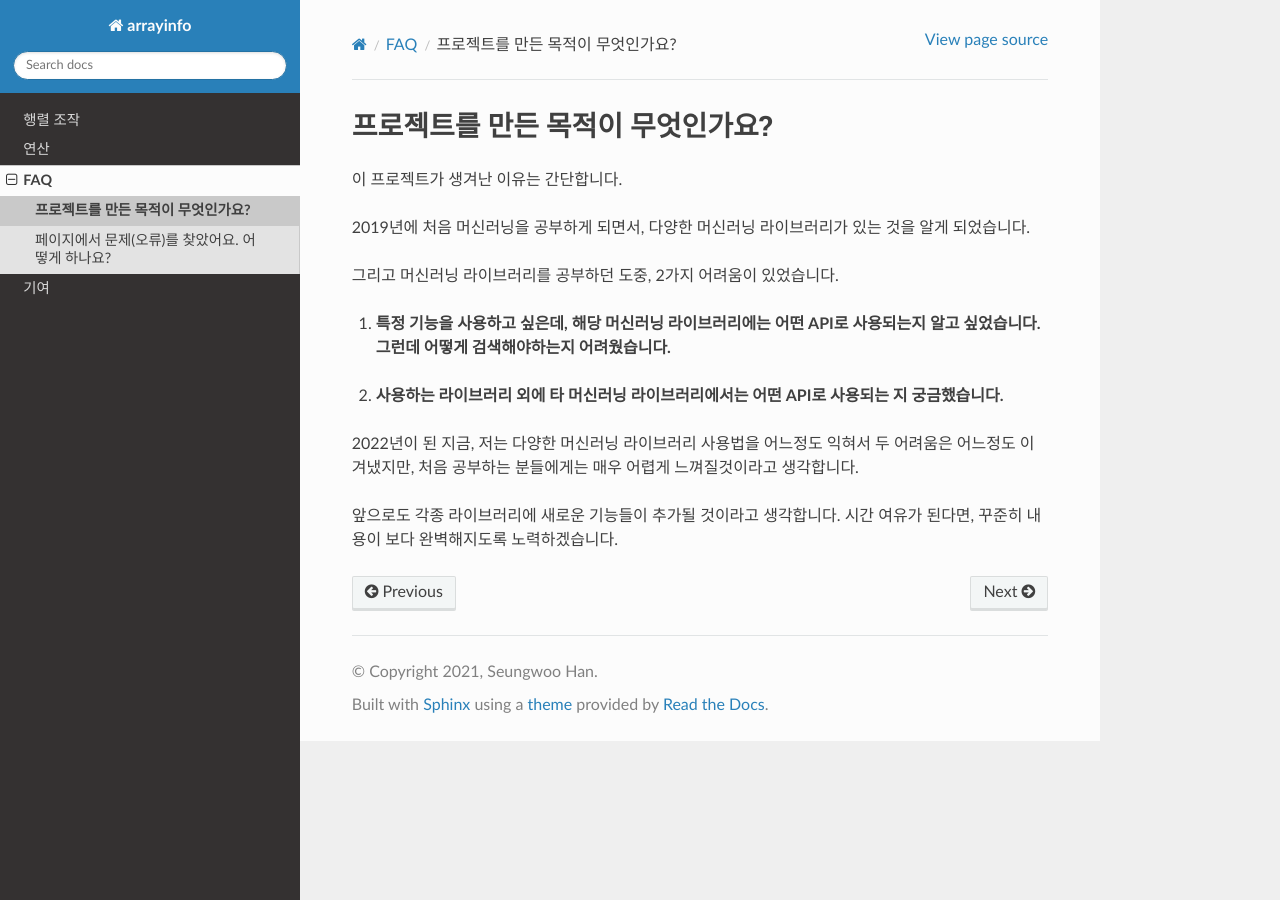
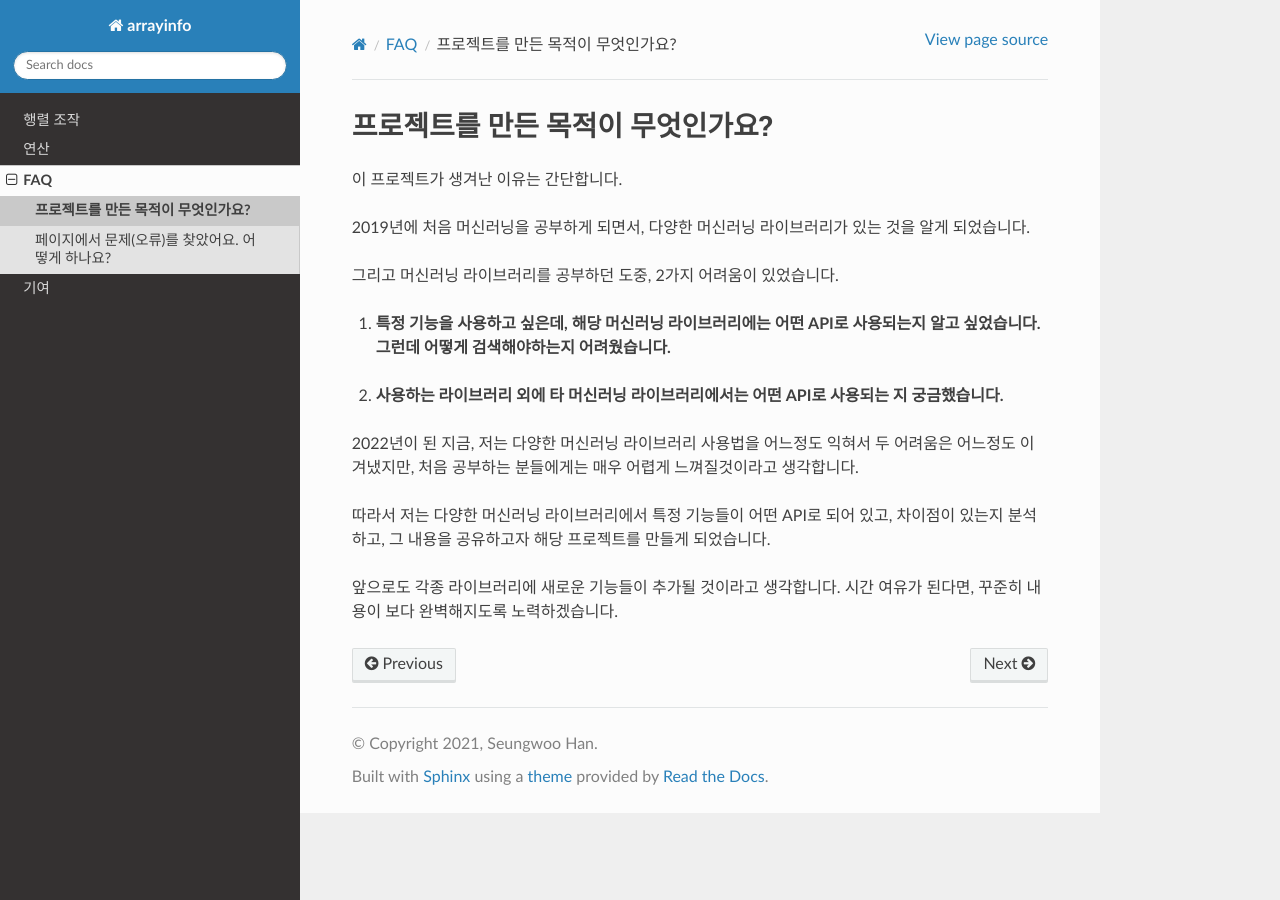
Before and after one commit to kaintels/arrayinfo, a Sphinx documentation site: the page built from docs/source/faq/purpose.rst, in a window 1280 px wide. Built offline with Sphinx 7.4.7 and the Read the Docs theme 2.0.0, drawn with Linux system fonts in a browser that asks for light colours.

Commit message:
Update purpose.rst

```diff
--- a/docs/source/faq/purpose.rst
+++ b/docs/source/faq/purpose.rst
@@ -14,4 +14,6 @@
 
 2022년이 된 지금, 저는 다양한 머신러닝 라이브러리 사용법을 어느정도 익혀서 두 어려움은 어느정도 이겨냈지만, 처음 공부하는 분들에게는 매우 어렵게 느껴질것이라고 생각합니다.
 
+따라서 저는 다양한 머신러닝 라이브러리에서 특정 기능들이 어떤 API로 되어 있고, 차이점이 있는지 분석하고, 그 내용을 공유하고자 해당 프로젝트를 만들게 되었습니다.
+
 앞으로도 각종 라이브러리에 새로운 기능들이 추가될 것이라고 생각합니다. 시간 여유가 된다면, 꾸준히 내용이 보다 완벽해지도록 노력하겠습니다.
```
